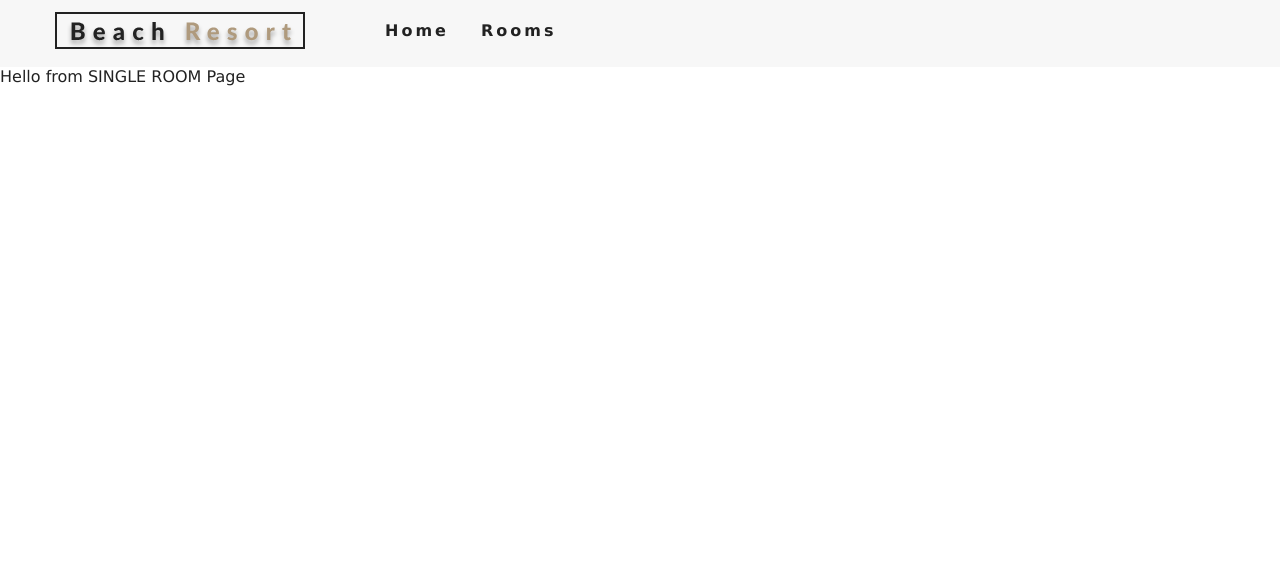
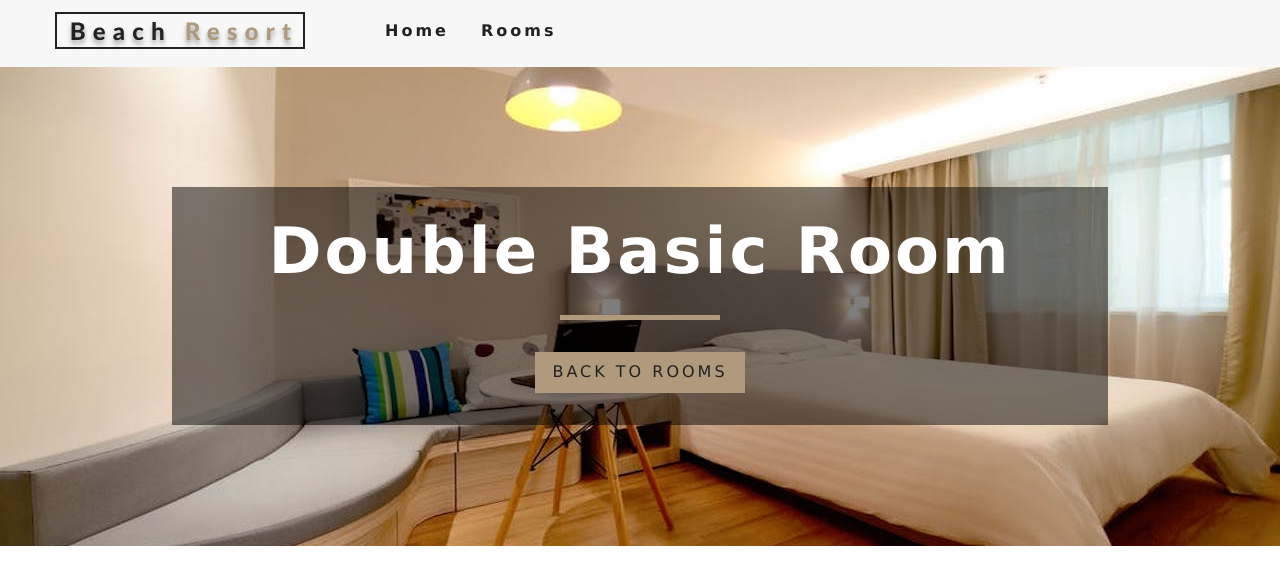
Before and after one commit to ajochope/resort-react, a React (Create React App) app: page /rooms/double-basic in a window 1280 px wide. Shown: the top 584 px of the page. Built offline with nearby package versions, Linux system fonts and the light colour scheme.

Commit message:
new_mods_09:03:20

```diff
--- a/Gruntfile.js
+++ b/Gruntfile.js
@@ -1,7 +1,6 @@
 'use strict';
 module.exports = function (grunt) {
     grunt.initConfig({
-        timeNow: (new Date(Date.now())).toLocaleTimeString(),
         shell: {
             multiple: {
                 command: [
--- a/src/pages/SingleRoom.js
+++ b/src/pages/SingleRoom.js
@@ -21,11 +21,25 @@
     render() {
         const {getRoom} = this.context;
         const room = getRoom(this.state.slug);
-        console.log(room);
+        if(!room){
+            return <div className="error">
+                <h3>No such room cloud be found...</h3>
+                <Link to="/rooms" className="btn-primary">
+                    Back to rooms
+                </Link>
+            </div>
+        }
+        const {name,description,capacity,size,price,extras,breakfast,pets,images} = room;
         return (
-            <div>
-                Hello from SINGLE ROOM Page
-            </div>
-        )
+            <>
+            <Hero hero='roomsHero'>
+                <Banner title={`${name} room`}>
+                    <Link to="/rooms" className="btn-primary">
+                        Back to rooms
+                    </Link>
+                </Banner>
+            </Hero>
+            </>
+        );
     }
 }
```
